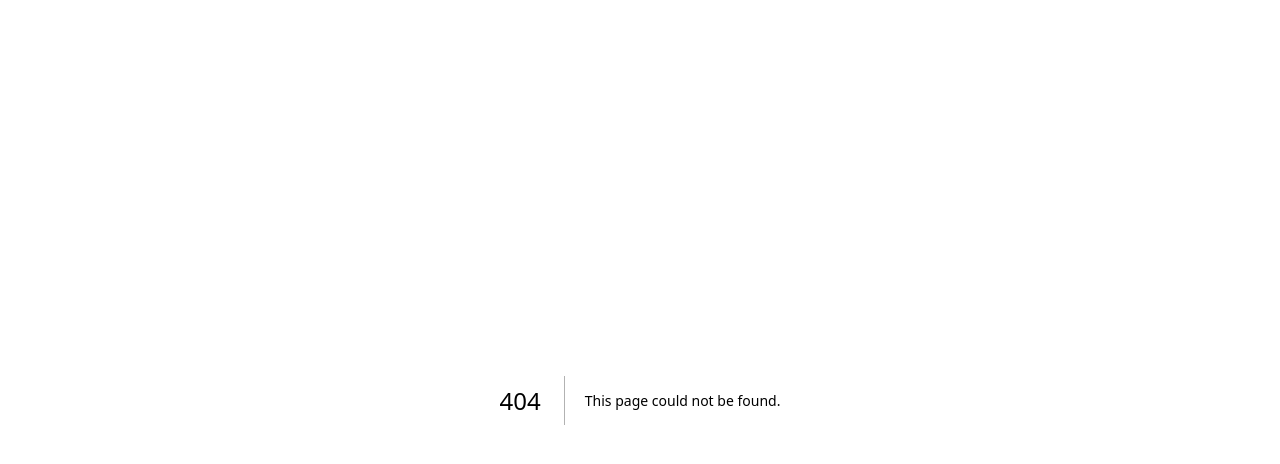
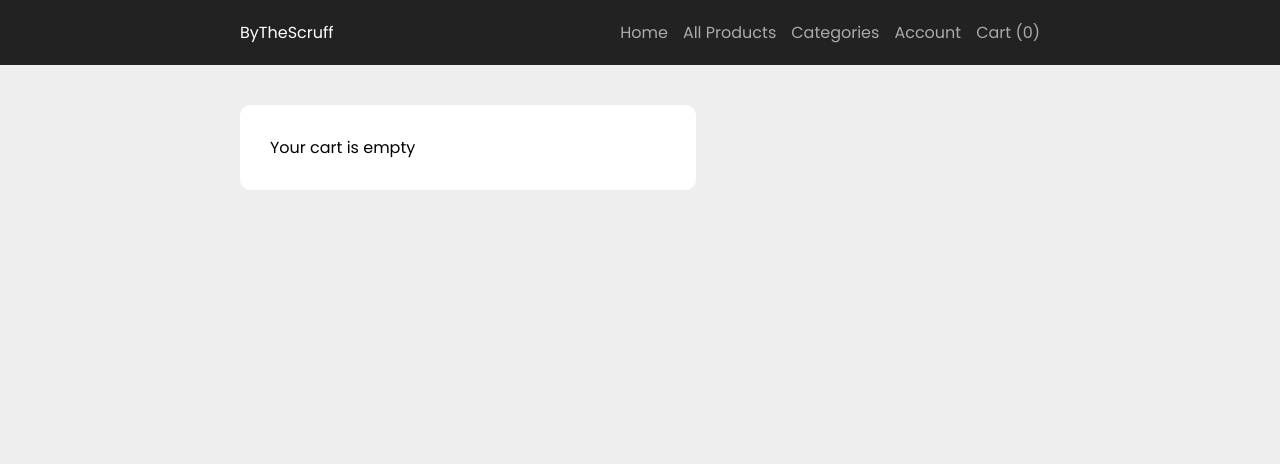
Before and after one commit to cprademacher/bythescruff-website, a Next.js app: page /cart in a window 1280 px wide. Before the commit this address had no page. Shown: the top 464 px of the page. Built offline with nearby package versions, Linux system fonts and the light colour scheme.

Commit message:
Creating cart and adding products to cart but getting a model error that instructor is not

```diff
--- a/components/Button.js
+++ b/components/Button.js
@@ -9,7 +9,7 @@
   display: inline-flex;
   align-items: center;
   text-decoration: none;
-  font-family: 'Poppins', sans-serif;
+  font-family: "Poppins", sans-serif;
   font-weight: 500;
   transition: transform 0.1s ease-in-out;
 
@@ -21,6 +21,14 @@
     height: 16px;
     margin-right: 5px;
   }
+
+  ${(props) =>
+    props.block &&
+    css`
+      display: block;
+      width: 100%;
+    `}
+
   ${(props) =>
     props.white &&
     !props.outline &&
@@ -35,6 +43,22 @@
       background-color: transparent;
       color: #fff;
       border: 1px solid white;
+    `}
+
+    ${(props) =>
+    props.black &&
+    !props.outline &&
+    css`
+      background-color: #000;
+      color: #fff;
+    `}
+    ${(props) =>
+    props.black &&
+    props.outline &&
+    css`
+      background-color: transparent;
+      color: #fff;
+      border: 1px solid #000;
     `}
   ${(props) =>
     props.primary &&
--- a/components/CartContext.js
+++ b/components/CartContext.js
@@ -1,9 +1,23 @@
-import { createContext, useState } from "react";
+/* eslint-disable react-hooks/exhaustive-deps */
+import { createContext, useState, useEffect } from "react";
 
 export const CartContext = createContext();
 
 export function CartContextProvider({ children }) {
+  const ls = typeof window !== "undefined" ? window.localStorage : null;
+
   const [cartProducts, setCartProducts] = useState([]);
+  useEffect(() => {
+    if (cartProducts?.length > 0) {
+      ls?.setItem("cart", JSON.stringify(cartProducts));
+    }
+  }, [cartProducts]);
+
+  useEffect(() => {
+    if (ls && ls.getItem("cart")) {
+      setCartProducts(JSON.parse(ls.getItem("cart")));
+    }
+  }, []);
 
   function addProduct(productId) {
     setCartProducts((prev) => [...prev, productId]);
--- a/package.json
+++ b/package.json
@@ -9,6 +9,7 @@
     "lint": "next lint"
   },
   "dependencies": {
+    "axios": "^1.6.2",
     "mongoose": "^8.0.3",
     "next": "14.0.3",
     "react": "^18",
--- /dev/null
+++ b/pages/api/cart.js
@@ -0,0 +1,9 @@
+import { mongooseConnect } from "@/lib/mongoose";
+
+export default async function handle(req, res) {
+  await mongooseConnect();
+
+  const ids = req.body.ids;
+
+  res.json(await Product.find({ _id: ids }));
+}
--- /dev/null
+++ b/pages/cart.js
@@ -0,0 +1,62 @@
+import Button from "@/components/Button";
+import { CartContext } from "@/components/CartContext";
+import Center from "@/components/Center";
+import Header from "@/components/Header";
+import { Product } from "@/models/Product";
+import { useContext, useEffect, useState } from "react";
+import styled from "styled-components";
+import axios from "axios";
+
+const ColumnsWrapper = styled.div`
+  display: grid;
+  grid-template-columns: 1.2fr 0.8fr;
+  gap: 40px;
+  margin-top: 40px;
+`;
+
+const Box = styled.div`
+  background-color: #fff;
+  border-radius: 10px;
+  padding: 30px;
+`;
+
+export default function CartPage() {
+  const { cartProducts } = useContext(CartContext);
+  const [products, setProducts] = useState([]);
+  useEffect(() => {
+    if (cartProducts.length > 0) {
+      axios.post("/api/cart", { ids: cartProducts }).then((response) => {
+        setProducts(response.data);
+      });
+    }
+  }, [cartProducts]);
+
+  return (
+    <>
+      <Header />
+      <Center>
+        <ColumnsWrapper>
+          <Box>
+            {!cartProducts?.length && <div>Your cart is empty</div>}
+            {products?.length > 0 && (
+              <>
+                <h2>Cart</h2>
+                {cartProducts.map((productId = <div>{productId}</div>))}
+              </>
+            )}
+          </Box>
+          {!!cartProducts?.length && (
+            <Box>
+              <h2>Order Information</h2>
+              <input placeholder="Address" />
+              <input placeholder="Address 2" />
+              <Button black={1} block={1}>
+                Continue to payment
+              </Button>
+            </Box>
+          )}
+        </ColumnsWrapper>
+      </Center>
+    </>
+  );
+}
```
Also changed, not shown: 1 other file (tests, documents, lock files or other folders).
